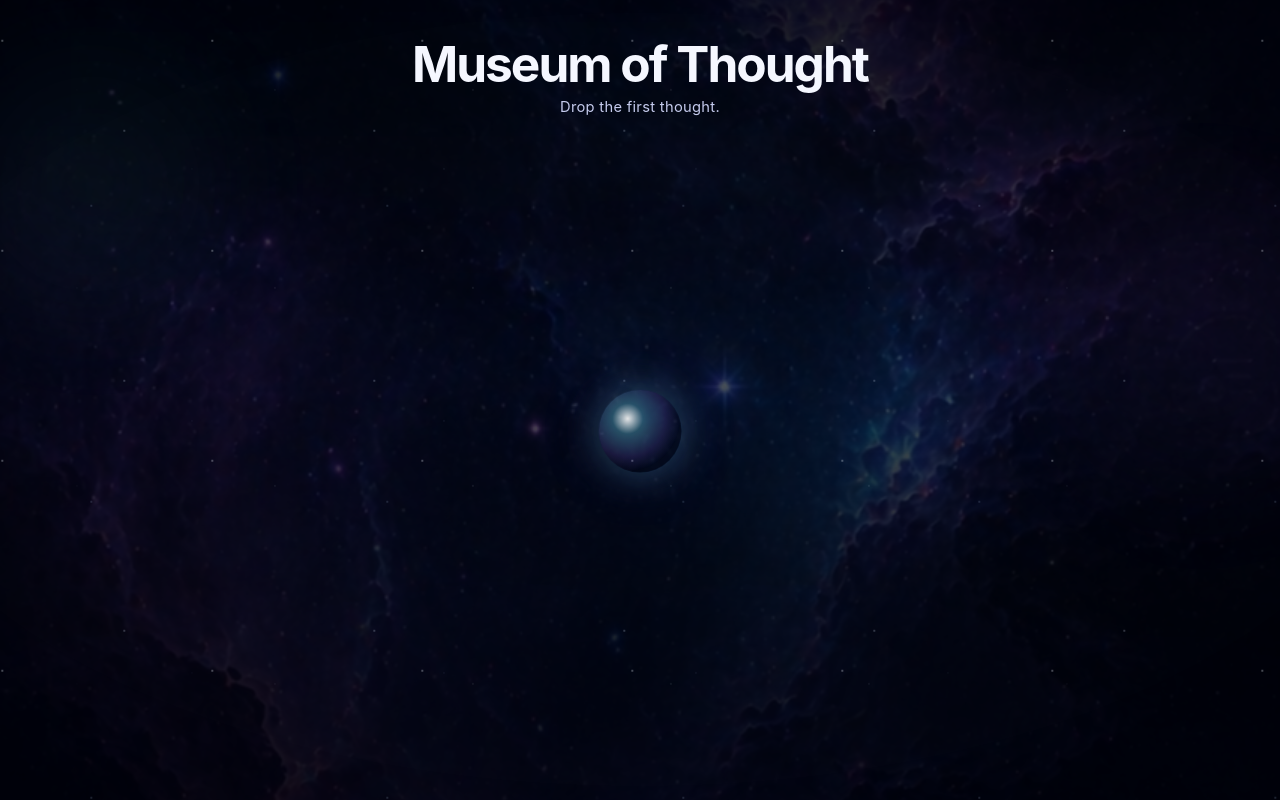
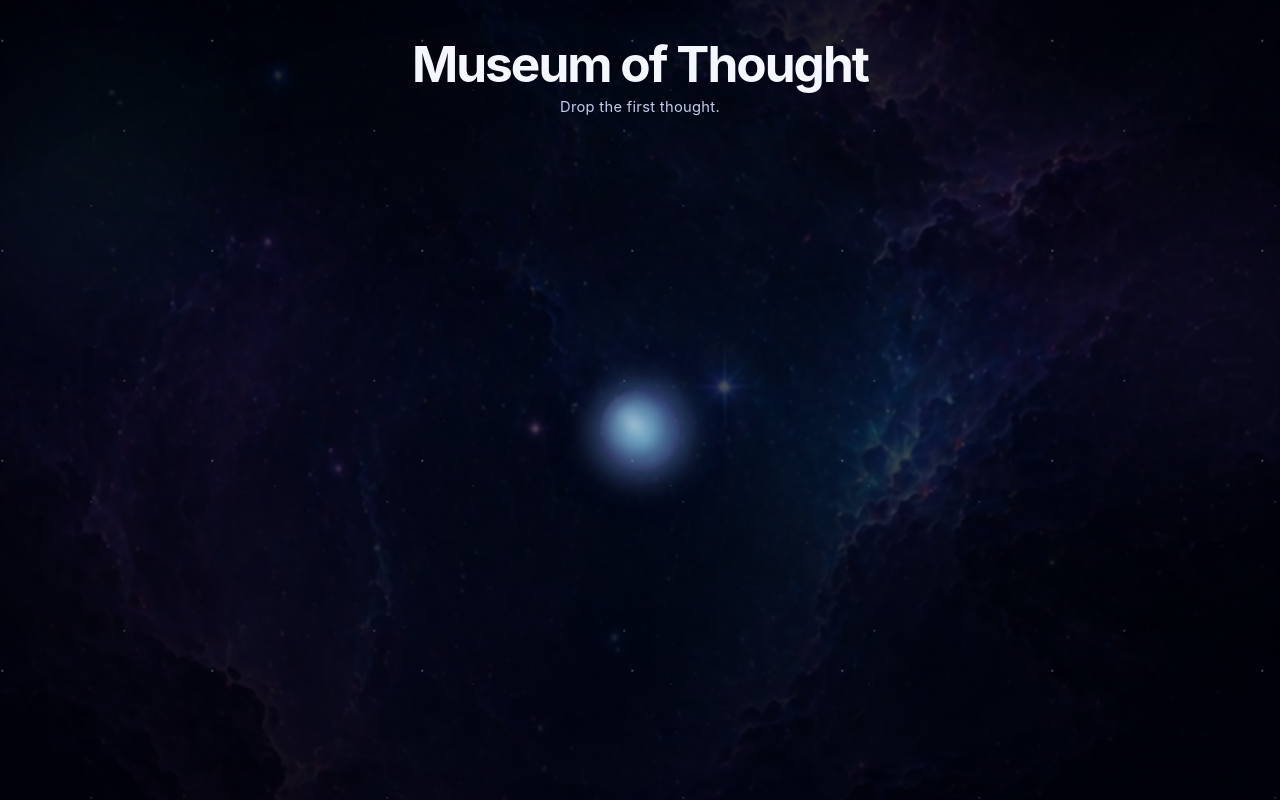
Before and after one commit to dagmarazonik1990-rgb/museum-of-thought, a Next.js app: page / in a window 1280 px wide. Built offline with nearby package versions, Linux system fonts and the light colour scheme.

Commit message:
Refine central orb energy glow styling

```diff
--- a/app/globals.css
+++ b/app/globals.css
@@ -521,17 +521,49 @@ a {
 }
 
 .mot-empty-orb {
+  position: relative;
   width: 80px;
   height: 80px;
   margin: 0 auto 16px;
   border-radius: 999px;
   background:
-    radial-gradient(circle at 35% 35%, rgba(255, 255, 255, 0.9), rgba(112, 221, 255, 0.35) 20%, rgba(143, 120, 255, 0.18) 50%, transparent 70%);
+    radial-gradient(circle at 50% 54%, rgba(10, 28, 60, 0.06) 0%, rgba(9, 20, 45, 0.2) 34%, rgba(9, 15, 35, 0) 64%),
+    radial-gradient(circle at 46% 44%, rgba(210, 251, 255, 0.42) 0%, rgba(134, 226, 255, 0.32) 26%, rgba(109, 161, 255, 0.2) 44%, rgba(143, 120, 255, 0.14) 66%, rgba(143, 120, 255, 0.06) 78%, rgba(143, 120, 255, 0) 100%),
+    radial-gradient(circle at 36% 32%, rgba(238, 255, 255, 0.26) 0%, rgba(238, 255, 255, 0.06) 17%, rgba(238, 255, 255, 0) 42%);
   box-shadow:
-    0 0 38px rgba(112, 221, 255, 0.28),
-    0 0 78px rgba(143, 120, 255, 0.17);
+    0 0 42px rgba(112, 221, 255, 0.28),
+    0 0 82px rgba(143, 120, 255, 0.16);
   animation: pulseOrb 3.5s ease-in-out infinite;
   transition: transform 0.32s ease, box-shadow 0.32s ease, filter 0.32s ease;
+  isolation: isolate;
+}
+
+.mot-empty-orb::before,
+.mot-empty-orb::after {
+  content: "";
+  position: absolute;
+  inset: 0;
+  border-radius: inherit;
+  pointer-events: none;
+}
+
+.mot-empty-orb::before {
+  inset: -16px;
+  background:
+    radial-gradient(circle at 50% 50%, rgba(112, 221, 255, 0.36) 0%, rgba(112, 221, 255, 0.16) 38%, rgba(112, 221, 255, 0.04) 58%, rgba(112, 221, 255, 0) 74%),
+    radial-gradient(circle at 50% 50%, rgba(143, 120, 255, 0.22) 34%, rgba(143, 120, 255, 0.1) 57%, rgba(143, 120, 255, 0) 80%);
+  filter: blur(9px);
+  opacity: 0.84;
+  z-index: -1;
+}
+
+.mot-empty-orb::after {
+  background:
+    radial-gradient(circle at 42% 42%, rgba(205, 252, 255, 0.4) 0%, rgba(156, 235, 255, 0.22) 20%, rgba(156, 235, 255, 0) 52%),
+    radial-gradient(circle at 58% 62%, rgba(101, 242, 255, 0.22) 0%, rgba(101, 242, 255, 0.07) 36%, rgba(101, 242, 255, 0) 62%),
+    radial-gradient(circle at 52% 53%, rgba(171, 190, 255, 0.16) 0%, rgba(171, 190, 255, 0.08) 42%, rgba(171, 190, 255, 0) 72%);
+  mix-blend-mode: screen;
+  opacity: 0.86;
 }
 
 .mot-empty-stage .mot-orb-trigger {
@@ -556,15 +588,15 @@ a {
 .mot-empty-orb-composing {
   transform: translateY(-40px);
   box-shadow:
-    0 0 52px rgba(112, 221, 255, 0.4),
-    0 0 98px rgba(143, 120, 255, 0.28);
+    0 0 56px rgba(112, 221, 255, 0.38),
+    0 0 104px rgba(143, 120, 255, 0.24);
 }
 
 .mot-empty-orb-typing {
-  filter: brightness(1.08);
+  filter: brightness(1.05) saturate(1.04);
   box-shadow:
-    0 0 56px rgba(112, 221, 255, 0.4),
-    0 0 104px rgba(143, 120, 255, 0.3);
+    0 0 60px rgba(112, 221, 255, 0.38),
+    0 0 110px rgba(143, 120, 255, 0.26);
 }
 
 .mot-composer-ritual {
```
